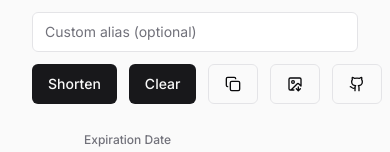
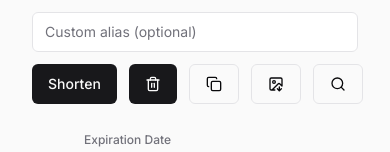
Before and after one commit to MadhurJ20/share, a Next.js app: page / in a window 390 px wide. Shown: the part 606-758 px from the top of the page. Built offline with nearby package versions, Linux system fonts and the light colour scheme; no server answers; the database is empty.

Commit message:
Update index.js
Co-Authored-By: XN75 <140711476+Eshan05@users.noreply.github.com>

```diff
--- a/pages/index.js
+++ b/pages/index.js
@@ -303,10 +303,22 @@ export default function Home() {
                   <Button
                     tabIndex={2}
                     type="button"
-                    className="flex flex-1 w-max"
+                    className="flex-1 hidden lg:flex w-max"
                     onClick={() => handleClick("clear", handleClear)}
                   >
                     {clickedButton === "clear" ? <Check /> : "Clear"}
+                  </Button>
+                  <Button
+                    tabIndex={2}
+                    type="button"
+                    className="flex lg:hidden w-max"
+                  >
+                    <span
+                      className="flex w-4 aspect-square"
+                      onClick={() => handleClick("clear", handleClear)}
+                    >
+                      {clickedButton === "clear" ? <Check /> : <Trash2Icon />}
+                    </span>
                   </Button>
                   <Button type="button" tabIndex={2} variant="outline">
                     <span
@@ -329,13 +341,27 @@ export default function Home() {
                       {clickedButton === "share" ? <Check /> : <ImageDown />}
                     </span>
                   </Button>
-                  <Button type="button" variant="outline">
+                  <Button
+                    type="button"
+                    variant="outline"
+                    className="hidden lg:block"
+                  >
                     <a
                       className="flex w-4 aspect-square"
                       href="https://github.com/ACES-RMDSSOE/share"
                     >
                       <Github />
                     </a>
+                  </Button>
+                  <Button
+                    type="button"
+                    variant="outline"
+                    className="flex lg:hidden"
+                    onClick={handleSearchMobile}
+                  >
+                    <span className="flex w-4 aspect-square">
+                      <SearchIcon />
+                    </span>
                   </Button>
                 </footer>
                 <section className="flex flex-col justify-start items-start gap-3 mt-2 md:flex-row *:flex-1 p-2 md:mx-6 mx-10">
@@ -367,7 +393,6 @@ export default function Home() {
                   </div>
                 </section>
               </form>
-
               <section className="mt-4">
                 {error && <p style={{ color: "red" }}>{error}</p>}
                 {shortenUrl && (
```
